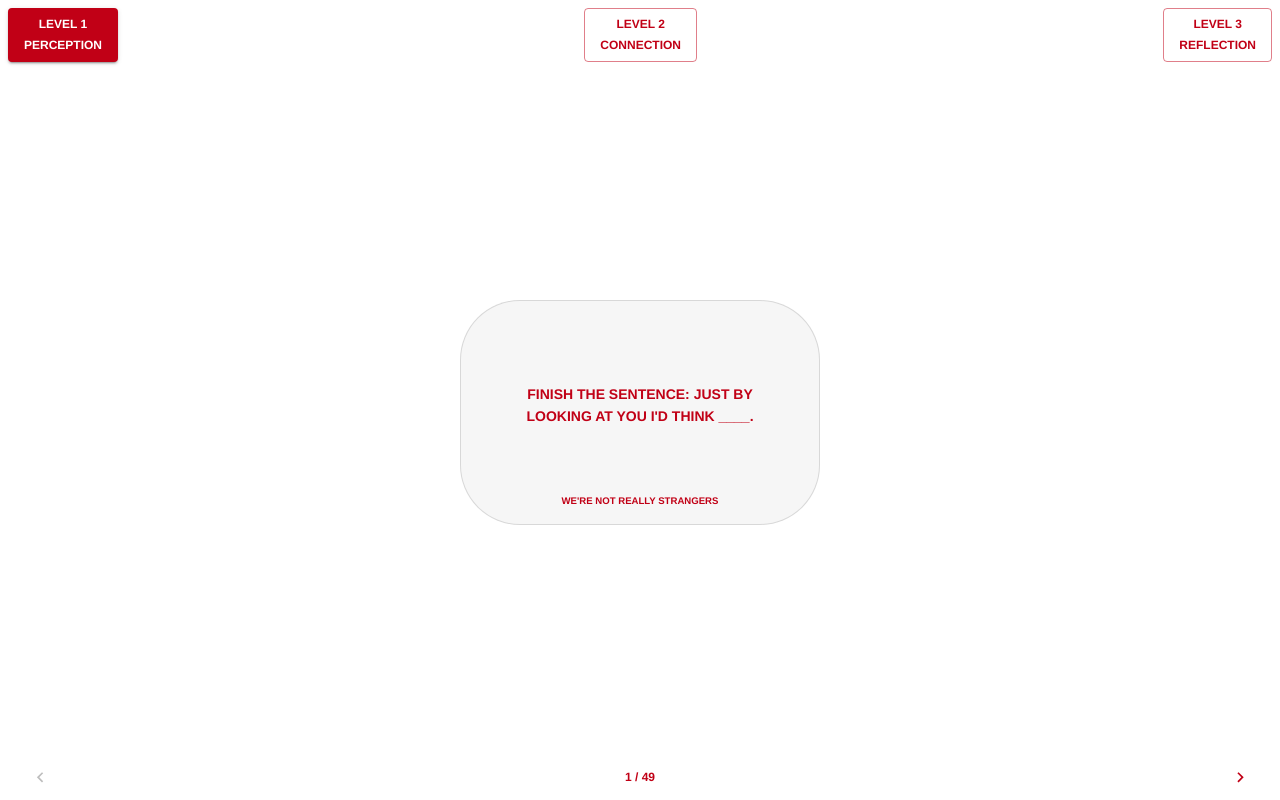
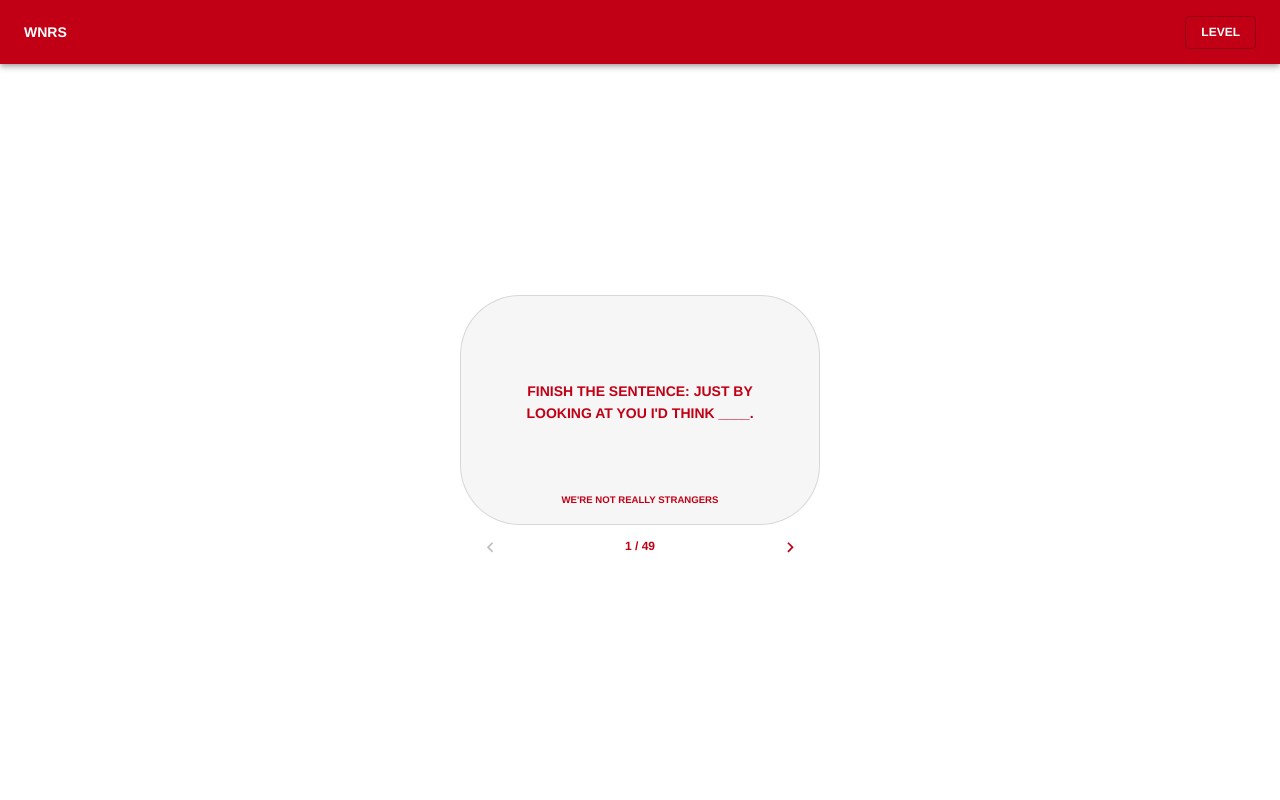
Before and after one commit to eyujunior/wnrs, a React (Create React App) app: page / in a window 1280 px wide. Built offline with nearby package versions, Linux system fonts and the light colour scheme; the HTML template or start-up script is replaced by a standard one.

Commit message:
Fix Navbar.

```diff
--- a/package.json
+++ b/package.json
@@ -2,18 +2,22 @@
   "name": "wnrs",
   "version": "0.1.0",
   "private": true,
+  "homepage": "https://jonathan-lph.github.io/wnrs",
   "dependencies": {
     "@material-ui/core": "^4.11.4",
     "@material-ui/icons": "^4.11.2",
     "@testing-library/jest-dom": "^5.12.0",
     "@testing-library/react": "^11.2.6",
     "@testing-library/user-event": "^12.8.3",
+    "gh-pages": "^3.1.0",
     "react": "^17.0.2",
     "react-dom": "^17.0.2",
     "react-scripts": "4.0.3",
     "web-vitals": "^1.1.2"
   },
   "scripts": {
+    "predeploy": "npm run build",
+    "deploy": "gh-pages -d build",
     "start": "react-scripts start",
     "build": "react-scripts build",
     "test": "react-scripts test",
--- a/src/App.js
+++ b/src/App.js
@@ -1,5 +1,6 @@
 import WNRSCard from './components/card'
 import { levelOne, levelTwo, levelThree } from './decks/original'
+import NavBar from './components/navbar'
 import MUItheme from  './styles/MUItheme'
 import { Button, ThemeProvider, makeStyles, CssBaseline, MobileStepper } from '@material-ui/core'
 import { KeyboardArrowLeft, KeyboardArrowRight } from '@material-ui/icons'
@@ -7,15 +8,12 @@ import { useEffect, useState } from 'react';
 
 const useStyles = makeStyles((theme) => ({
   root: {
-    height: '100vh',
+    width: '100%',
+    height: 'calc(100vh - 64px)',
     display: 'flex',
     flexDirection: 'column',
-    justifyContent: 'space-between',
-    alignItems: 'stretch',
-  },
-  levels: {
-    display: 'flex',
-    justifyContent: 'space-between',
+    justifyContent: 'center',
+    alignItems: 'center',
   },
   button: {
     margin: theme.spacing(1),
@@ -23,6 +21,7 @@ const useStyles = makeStyles((theme) => ({
   stepper: {
     fontWeight: 700,
     color: theme.palette.primary.main,
+    width: 380,
   }
 }), {defaultTheme: MUItheme});
 
@@ -78,12 +77,9 @@ function App() {
   return (
     <ThemeProvider theme={MUItheme}>
       <CssBaseline/>
+      <NavBar level={level} handleLevelChange={handleLevelChange}/>
       <div className={classes.root}>
-      <div className={classes.levels}>
-        <Button value={1} variant={level === '1' ? 'contained' : 'outlined'} color='primary' className={classes.button} onClick={handleLevelChange}>Level 1 <br/> Perception</Button>
-        <Button value={2} variant={level === '2' ? 'contained' : 'outlined'} color='primary' className={classes.button} onClick={handleLevelChange}>Level 2 <br/> Connection</Button>
-        <Button value={3} variant={level === '3' ? 'contained' : 'outlined'} color='primary' className={classes.button} onClick={handleLevelChange}>Level 3 <br/> Reflection</Button>
-      </div>
+        <>
           <WNRSCard content={cards[`lv${level}`][step]} className={classes.card}/>
           <MobileStepper steps={maxSteps} position="static" variant="text" activeStep={step} className={classes.stepper}
             nextButton={
@@ -95,6 +91,7 @@ function App() {
                 <KeyboardArrowLeft />
               </Button> }
           />
+        </>
       </div>
     </ThemeProvider>
   );
--- a/src/components/card.js
+++ b/src/components/card.js
@@ -3,8 +3,7 @@ import { Card, CardContent, makeStyles } from '@material-ui/core'
 const useStyles = makeStyles((theme) => ({
   root: {
     width: 360,
-    margin: 'auto',
-    aspectRatio: '8/5',
+    height: 230,
     borderRadius: 60,
     display: 'flex',
     flexDirection: 'column',
--- /dev/null
+++ b/src/components/navbar.js
@@ -0,0 +1,47 @@
+import { Button, Toolbar, AppBar, Typography, makeStyles, Menu, MenuItem } from '@material-ui/core'
+import { useState } from 'react'
+
+const useStyles = makeStyles((theme) => ({
+  levelButton: {
+    color: theme.palette.primary.contrastText,
+  },
+  title: {
+    flexGrow: 1,
+  },
+  button: {
+    width: '100%',
+  }
+}))
+
+export default function NavBar({level, handleLevelChange}) {
+  const classes = useStyles();
+  const [anchorEl, setAnchorEl] = useState(null);
+
+  const handleClick = (event) => {
+    setAnchorEl(event.currentTarget);
+  };
+
+  const handleClose = () => {
+    setAnchorEl(null);
+  };
+
+  return (
+    <AppBar position="static">
+      <Toolbar>
+        <Typography variant="h6" className={classes.title}>WNRS</Typography>
+        <Button className={classes.levelButton} variant='outlined' onClick={handleClick}> Level </Button>
+        <Menu anchorEl={anchorEl} keepMounted open={Boolean(anchorEl)} onClose={handleClose}>
+          <MenuItem onClick={handleClose}>
+            <Button value='1' className={classes.button} color='primary' variant={level === '1' ? 'contained' : 'outlined'} onClick={handleLevelChange}>Level 1 Perception</Button>
+          </MenuItem>
+          <MenuItem onClick={handleClose}>
+            <Button value='2' className={classes.button} color='primary' variant={level === '2' ? 'contained' : 'outlined'} onClick={handleLevelChange}>Level 2 Connection</Button>
+          </MenuItem>
+          <MenuItem onClick={handleClose}>
+            <Button value='3' className={classes.button} color='primary' variant={level === '3' ? 'contained' : 'outlined'} onClick={handleLevelChange}>Level 3 Reflection</Button>
+          </MenuItem>
+        </Menu>
+      </Toolbar>
+    </AppBar>
+  )
+}
```
Also changed, not shown: 1 other file (tests, documents, lock files or other folders). Lines whose indentation alone changed are shown as unchanged.
